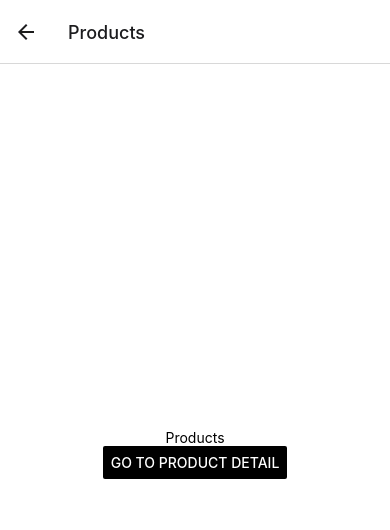
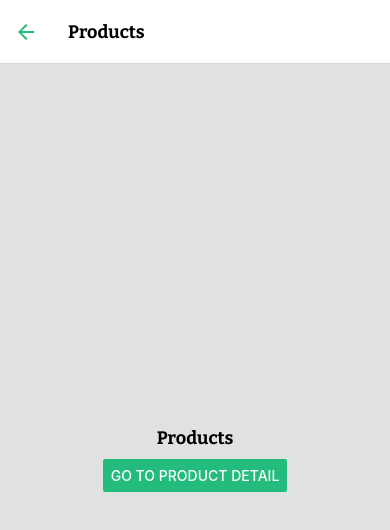
Before and after one commit to sotopro/breadshopappn2, a React Native app: screen /Products in a window 390 px wide. Shown: the top 530 px of the page. Built offline with nearby package versions, Linux system fonts and the light colour scheme.

Commit message:
[feature] - add styles and feature in header navigation

```diff
--- /dev/null
+++ b/src/constants/theme/index.js
@@ -0,0 +1,13 @@
+export const theme = {
+  colors: {
+    primary: '#24BC7D',
+    secondary: '#86CD82',
+    background: '#E0E1E1',
+    text: '#212121',
+    title: '#000000',
+    subtitle: '#A1A5A5',
+    white: '#FFFFFF',
+    black: '#000000',
+    gray: '#979B9B',
+  },
+};
--- a/src/index.jsx
+++ b/src/index.jsx
@@ -1,6 +1,7 @@
 import { useFonts } from 'expo-font';
 import { View, ActivityIndicator } from 'react-native';
 
+import { theme } from './constants/theme';
 import AppNavigator from './navigation';
 import { styles } from './styles';
 
@@ -15,7 +16,7 @@ const App = () => {
   if (!loaded) {
     return (
       <View style={styles.container}>
-        <ActivityIndicator size="large" color="#0000ff" />
+        <ActivityIndicator size="large" color={theme.colors.primary} />
       </View>
     );
   }
--- a/src/navigation/shop.jsx
+++ b/src/navigation/shop.jsx
@@ -1,12 +1,24 @@
 import { createNativeStackNavigator } from '@react-navigation/native-stack';
+import { View, Text, TouchableOpacity } from 'react-native';
 
+import { theme } from '../constants/theme';
 import { Categories, ProductDetail, Products } from '../screens/index';
 
 const Stack = createNativeStackNavigator();
 
 const ShopNavigator = () => {
   return (
-    <Stack.Navigator initialRouteName="Categories">
+    <Stack.Navigator
+      initialRouteName="Categories"
+      screenOptions={{
+        headerTintColor: theme.colors.primary,
+        navigationBarColor: theme.colors.secondary,
+        headerTitleStyle: {
+          fontFamily: 'Bitter-Bold',
+          fontSize: 18,
+          color: theme.colors.title,
+        },
+      }}>
       <Stack.Screen
         name="Categories"
         component={Categories}
--- a/src/screens/categories/index.jsx
+++ b/src/screens/categories/index.jsx
@@ -1,13 +1,18 @@
 import React from 'react';
 import { View, Text, Button } from 'react-native';
 
-import { stlyes } from './styles';
+import { styles } from './styles';
+import { theme } from '../../constants/theme';
 
 const Categories = ({ navigation }) => {
   return (
-    <View style={stlyes.container}>
-      <Text>Categories</Text>
-      <Button title="Go to Products" onPress={() => navigation.navigate('Products')} color="#000" />
+    <View style={styles.container}>
+      <Text style={styles.title}>Categories</Text>
+      <Button
+        title="Go to Products"
+        onPress={() => navigation.navigate('Products')}
+        color={theme.colors.primary}
+      />
     </View>
   );
 };
--- a/src/screens/categories/styles.js
+++ b/src/screens/categories/styles.js
@@ -1,10 +1,18 @@
 import { StyleSheet } from 'react-native';
 
-export const stlyes = StyleSheet.create({
+import { theme } from '../../constants/theme';
+
+export const styles = StyleSheet.create({
   container: {
     flex: 1,
-    backgroundColor: '#fff',
+    backgroundColor: theme.colors.background,
     justifyContent: 'center',
     alignItems: 'center',
   },
+  title: {
+    fontSize: 18,
+    fontFamily: 'Bitter-Bold',
+    color: theme.colors.title,
+    padding: 10,
+  },
 });
--- a/src/screens/product-detail/index.jsx
+++ b/src/screens/product-detail/index.jsx
@@ -1,12 +1,12 @@
 import React from 'react';
 import { View, Text } from 'react-native';
 
-import { stlyes } from './styles';
+import { styles } from './styles';
 
 const ProductDetail = () => {
   return (
-    <View style={stlyes.container}>
-      <Text>ProductDetail</Text>
+    <View style={styles.container}>
+      <Text style={styles.title}>Product Detail</Text>
     </View>
   );
 };
--- a/src/screens/product-detail/styles.js
+++ b/src/screens/product-detail/styles.js
@@ -1,10 +1,18 @@
 import { StyleSheet } from 'react-native';
 
-export const stlyes = StyleSheet.create({
+import { theme } from '../../constants/theme';
+
+export const styles = StyleSheet.create({
   container: {
     flex: 1,
-    backgroundColor: '#fff',
+    backgroundColor: theme.colors.background,
     justifyContent: 'center',
     alignItems: 'center',
   },
+  title: {
+    fontSize: 18,
+    fontFamily: 'Bitter-Bold',
+    color: theme.colors.title,
+    padding: 10,
+  },
 });
--- a/src/screens/products/index.jsx
+++ b/src/screens/products/index.jsx
@@ -1,16 +1,17 @@
 import React from 'react';
 import { View, Text, Button } from 'react-native';
 
-import { stlyes } from './styles';
+import { styles } from './styles';
+import { theme } from '../../constants/theme';
 
 const Products = ({ navigation }) => {
   return (
-    <View style={stlyes.container}>
-      <Text>Products</Text>
+    <View style={styles.container}>
+      <Text style={styles.title}>Products</Text>
       <Button
         title="Go to Product Detail"
         onPress={() => navigation.navigate('ProductDetail')}
-        color="#000"
+        color={theme.colors.primary}
       />
     </View>
   );
--- a/src/screens/products/styles.js
+++ b/src/screens/products/styles.js
@@ -1,10 +1,18 @@
 import { StyleSheet } from 'react-native';
 
-export const stlyes = StyleSheet.create({
+import { theme } from '../../constants/theme';
+
+export const styles = StyleSheet.create({
   container: {
     flex: 1,
-    backgroundColor: '#fff',
+    backgroundColor: theme.colors.background,
     justifyContent: 'center',
     alignItems: 'center',
   },
+  title: {
+    fontSize: 18,
+    fontFamily: 'Bitter-Bold',
+    color: theme.colors.title,
+    padding: 10,
+  },
 });
--- a/src/styles.js
+++ b/src/styles.js
@@ -1,9 +1,11 @@
 import { StyleSheet } from 'react-native';
+
+import { theme } from './constants/theme';
 
 export const styles = StyleSheet.create({
   container: {
     flex: 1,
-    backgroundColor: '#fff',
+    backgroundColor: theme.colors.background,
     alignItems: 'center',
     justifyContent: 'center',
   },
```
